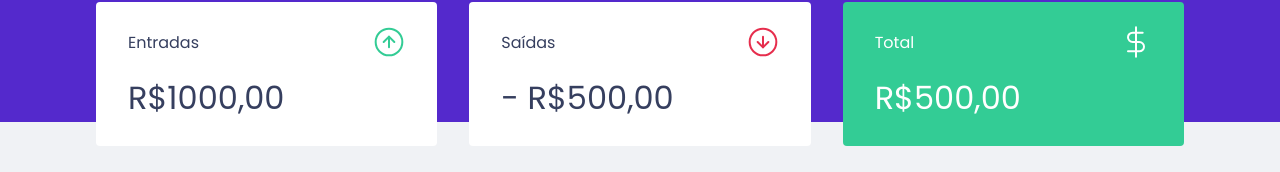
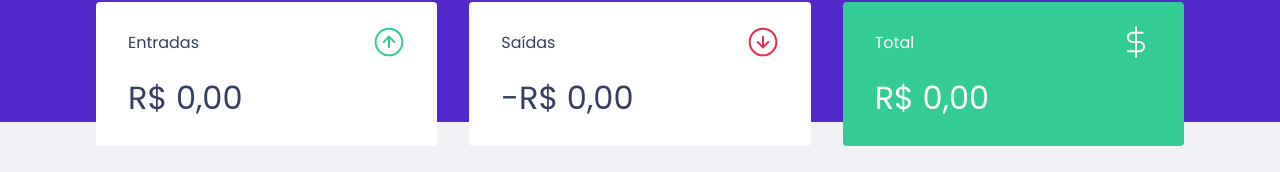
Before and after one commit to bhenrique16/dtmoney, a React (Create React App) app: page / in a window 1280 px wide. Shown: the part 118-290 px from the top of the page. Built offline with nearby package versions, Linux system fonts and the light colour scheme; no server answers; what miragejs would draw is missing.

Commit message:
Completed contexts

```diff
--- a/src/App.tsx
+++ b/src/App.tsx
@@ -4,7 +4,9 @@ import { Header } from "./components/Header";
 import { GlobalStyle } from "./styles/global";
 import { useState } from 'react';
 import { NewTransactionModal } from './components/NewTransactionModal';
-import { TransactionsProvider } from './TransactionsContexts';
+import { TransactionsProvider } from './Hooks/useTransactions';
+
+
 
 
 Modal.setAppElement('#root')
--- a/src/TransactionsContexts.tsx
+++ b/src/Hooks/useTransactions.tsx
@@ -1,5 +1,5 @@
-import { createContext, useEffect, useState, ReactNode } from "react";
-import { api } from "./services/api";
+import { createContext, useEffect, useState, ReactNode, useContext } from "react";
+import { api } from "../services/api";
 
 
 interface Transaction {
@@ -22,7 +22,7 @@ interface TransactionsContextData {
 }
 
 
-export const TransactionsContexts = createContext<TransactionsContextData>({} as TransactionsContextData);
+const TransactionsContexts = createContext<TransactionsContextData>({} as TransactionsContextData);
 
 export function TransactionsProvider({ children }: TransactionsProps) {
 
@@ -50,3 +50,8 @@ export function TransactionsProvider({ children }: TransactionsProps) {
         </TransactionsContexts.Provider>
     )
 }
+
+export function useTransactions() {
+    const context = useContext(TransactionsContexts)
+    return context
+}
--- a/src/components/NewTransactionModal/index.tsx
+++ b/src/components/NewTransactionModal/index.tsx
@@ -4,14 +4,16 @@ import incomeImg from '../../assets/Entradas.svg'
 import outcomeImg from '../../assets/Saídas.svg'
 import { Container, TransactionTypeContainer, RadioBox } from './styles';
 import { FormEvent, useState, useContext } from 'react';
-import { TransactionsContexts } from '../../TransactionsContexts';
+import { useTransactions } from '../../Hooks/useTransactions';
+
+
 
 interface NewTransactionModalProps {
     isOpen: boolean;
     onRequestClose: () => void;
 }
 export function NewTransactionModal({ isOpen, onRequestClose }: NewTransactionModalProps) {
-    const { createTransaction } = useContext(TransactionsContexts)
+    const { createTransaction } = useTransactions()
     const [title, setTitle] = useState('')
     const [amount, setAmount] = useState(0)
     const [category, setCategory] = useState('')
--- a/src/components/Summary/index.tsx
+++ b/src/components/Summary/index.tsx
@@ -1,16 +1,33 @@
 import { useContext } from "react";
-import { TransactionsContexts } from "../../TransactionsContexts";
+
 import incomeImg from "../../assets/Entradas.svg"
 import outcomeImg from "../../assets/Saídas.svg"
 import totalImg from "../../assets/Total.svg"
 import { Container } from "./styles";
+import { useTransactions } from "../../Hooks/useTransactions";
+
 
 
 export function Summary() {
 
-    const { transactions } = useContext(TransactionsContexts)
-    console.log(transactions);
+    const { transactions } = useTransactions()
 
+    const summary = transactions.reduce((acc, transaction) => {
+
+
+        if (transaction.type === 'deposit') {
+            acc.deposits += transaction.amount;
+            acc.total += transaction.amount
+        } else {
+            acc.withdraws += transaction.amount
+            acc.total -= transaction.amount;
+        }
+        return acc
+    }, {
+        deposits: 0,
+        withdraws: 0,
+        total: 0,
+    })
 
     return (
         <Container>
@@ -21,21 +38,31 @@ export function Summary() {
                     <p>Entradas</p>
                     <img src={incomeImg} alt="Entradas" />
                 </header>
-                <strong>R$1000,00</strong>
+                <strong>{new Intl.NumberFormat('pt-BR', {
+                    style: 'currency',
+                    currency: 'BRL'
+                }).format(summary.deposits)}</strong>
+
             </div>
             <div>
                 <header>
                     <p>Saídas</p>
                     <img src={outcomeImg} alt="Entradas" />
                 </header>
-                <strong>- R$500,00</strong>
+                <strong>-{new Intl.NumberFormat('pt-BR', {
+                    style: 'currency',
+                    currency: 'BRL'
+                }).format(summary.withdraws)}</strong>
             </div>
             <div className="highlight-background">
                 <header>
                     <p>Total</p>
                     <img src={totalImg} alt="Entradas" />
                 </header>
-                <strong>R$500,00</strong>
+                <strong>{new Intl.NumberFormat('pt-BR', {
+                    style: 'currency',
+                    currency: 'BRL'
+                }).format(summary.total)}</strong>
             </div>
         </Container>
     )
--- a/src/components/TransactionsTable/index.tsx
+++ b/src/components/TransactionsTable/index.tsx
@@ -1,9 +1,11 @@
 import { useContext } from "react";
 import { Container } from "./styles";
-import { TransactionsContexts } from "../../TransactionsContexts";
+import { useTransactions } from "../../Hooks/useTransactions";
+
+
 
 export function TransactionsTable() {
-    const { transactions } = useContext(TransactionsContexts)
+    const { transactions } = useTransactions()
 
 
 
```
